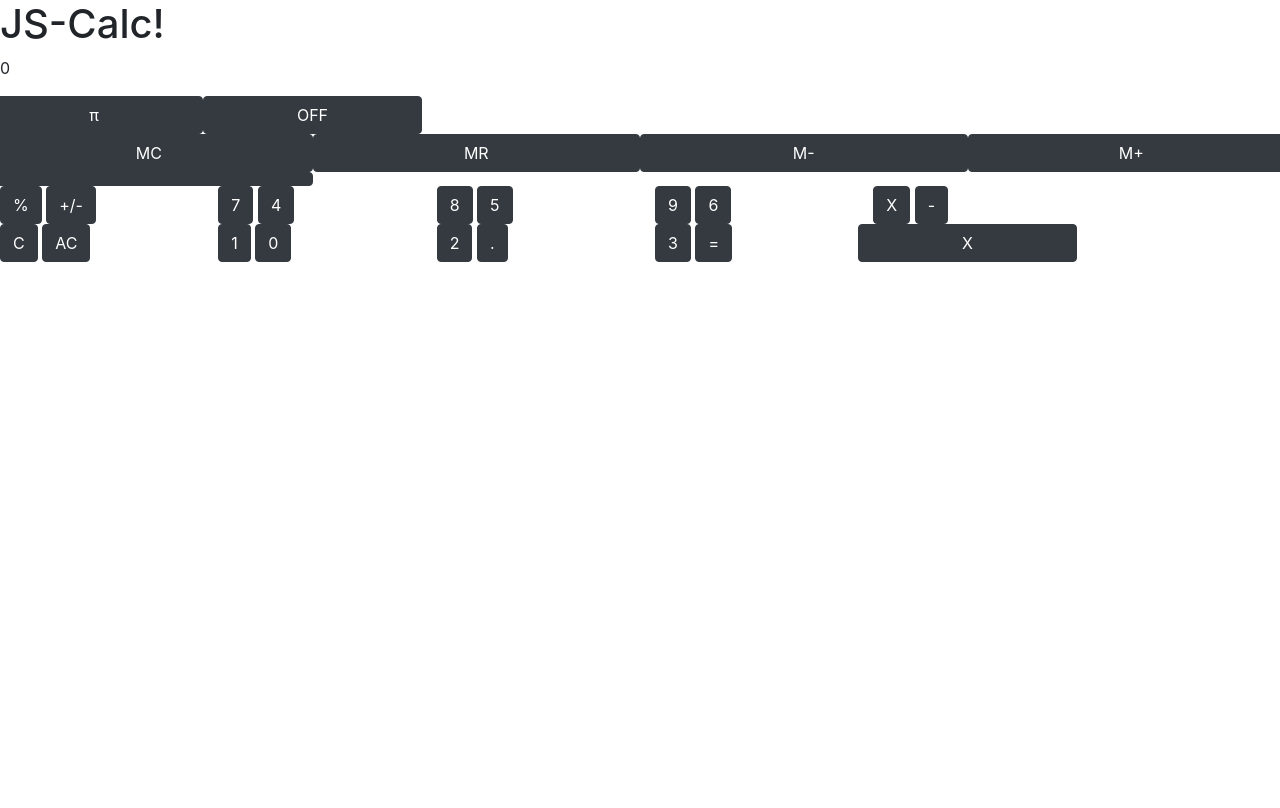
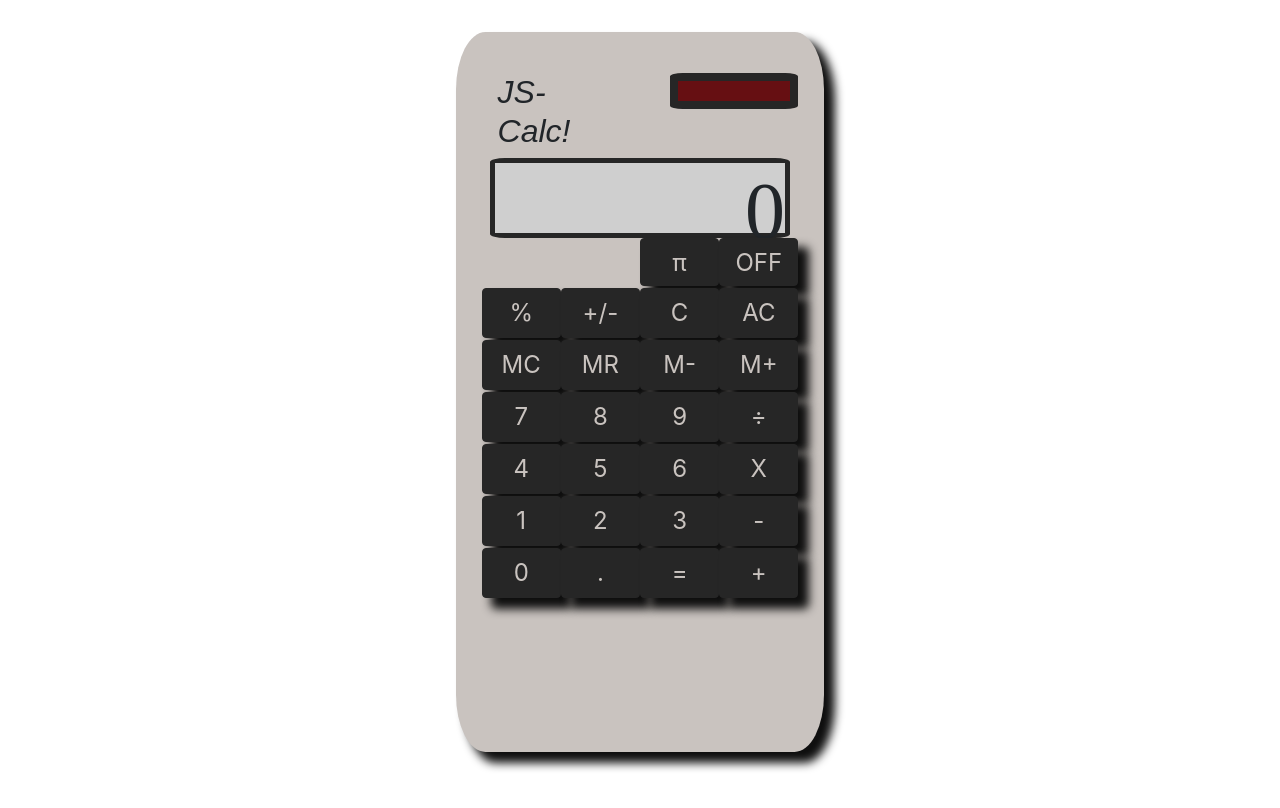
Before and after one commit to srsexton94/calculator-client, a website built with webpack: page index.html in a window 1280 px wide. Built offline with nearby package versions, Linux system fonts and the light colour scheme.

Commit message:
Works on Styling

```diff
--- a/assets/styles/index.scss
+++ b/assets/styles/index.scss
@@ -1,110 +1,96 @@
 @import '~bootstrap/scss/bootstrap';
 
-// #calculator {
-//   background-color: #C9C3BF;
-//   width: 30vw;
-//   height: 45vw;
-//   margin: auto;
-//   margin-top: 5vw;
-//   margin-bottom: 10vw;
-//   padding: 2vw;
-//   border-style: solid;
-//   border-width: 2px;
-//   border-radius: 8%;
-//   box-shadow: 10px 10px 10px 1px #0F0F0F;
-// }
-//
-// #cap {
-//   display: flex;
-//   flex-direction: row;
-//   justify-content: center;
-//   align-items: center;
-// }
-// h1 {
-//   font-family: "IBM Plex Mono", sans-serif;
-//   font-size: 2.5vw;
-//   font-style: italic;
-//   margin-right: 3vw;
-// }
-//
-// #solar-panel {
-//   width: 12vw;
-//   height: 2.5vw;
-//   background-color: #660F12;
-//   border-style: solid;
-//   border-width: 0.5vw;
-//   border-radius: 10%;
-//   margin-left: 1vw;
-//   border-color: #262626;
-// }
-// #solar-panel:hover {
-//   animation-name: solar;
-//   animation-duration: 3s;
-// }
-// @keyframes solar {
-//   0%{ background-color: #660F12; }
-//   20%{ background-color: #B21A1F; }
-//   40%{ background-color: #660F12; }
-//   60%{ background-color: #B21A1F; }
-//   80%{ background-color: #660F12; }
-//   100%{ background-color: #B21A1F; }
-// }
-//
-// #display {
-//   display: block;
-//   margin: auto;
-//   height: 6vw;
-//   width: 25vw;
-//   border-style: solid;
-//   border-width: 1.5vw;
-//   border-radius: 5%;
-//   border-color: #262626;
-//   font-size: 15vh;
-//   font-family: "VT323", block;
-//   text-align: right;
-// }
-//
-// #buttons {
-//   position: relative;
-//   left: 1.5vw;
-//   bottom: 1vh;
-// }
-// .btn {
-//   height: 5vw;
-//   width: 5vw;
-//   font-size: 3vh;
-//   border-style: solid;
-//   border-radius: 15%;
-//   border-width: 1px;
-//   box-shadow: 1px 1px 10px #262626;
-//   color: #EADFD0;
-//   margin-bottom: 2px;
-//   background-color: #262626;
-// }
-// .memory {
-//   background-color: #438D9E;
-// }
-// .controls {
-//   background-color: #823639;
-// }
-// .top {
-//   height: 2vw;
-//   position: relative;
-//   left: 16vw;
-//   background-color: #262626;
-// }
-// #plus {
-//   position: absolute;
-//   height: 10vw;
-// }
-//
-//
-// .memory:active {
-//   background-color: #346F7C;
-// }
-// .controls:active {
-//   background-color: #562426;
-// }
-// .top:active, .operators:active, .numbers:active {
-//   background-color: #161616;
-// }
+$calc-color: #c9c3bf;
+$display: #cfcfcf;
+$border: #262626;
+$hover: #b21a1f;
+$memory: #438d9e;
+$solar: #660f12;
+$shadow: 10px 10px 10px 1px #0f0f0f;
+
+h1 {
+  font-family: 'IBM Plex Mono', sans-serif;
+  font-size: 2em;
+  font-style: italic;
+  margin-left: .5em;
+  margin-top: 5%;
+}
+
+.btn {
+  background-color: $border;
+  border-color: $border;
+  box-shadow: $shadow;
+  color: $calc-color;
+  font-size: 3vh;
+  height: 5vh;
+  margin-bottom: 2px;
+  width: 5vw;
+}
+
+.calculator {
+  background-color: $calc-color;
+  border-color: $border;
+  border-radius: 8%;
+  box-shadow: $shadow;
+  height: 90vh;
+  margin: 2em auto 5em;
+  padding: 2vw;
+  width: 23em;
+}
+
+.cap {
+  display: flex;
+  flex-flow: row nowrap;
+}
+
+.display {
+  background-color: $display;
+  border: 5px solid $border;
+  border-radius: 5%;
+  font-family: 'VT323', block;
+  font-size: 5em;
+  height: 1em;
+  margin: auto;
+  text-align: right;
+  width: 3.75em;
+}
+
+.keypad {
+  bottom: 1vh;
+  left: 1.5vw;
+  width: 80;
+
+  .top-btn {
+    height: 2em;
+  }
+
+  .main-btn {
+    height: 10%;
+    width: 10%;
+  }
+}
+
+.solar {
+  background-color: $solar;
+  border: .5em solid $border;
+  border-radius: 10%;
+  border-width: .5em;
+  height: 2.25em;
+  margin: 5% 0 0 3.25em;
+  margin-right: 0;
+  width: 8em;
+
+  :hover {
+    animation-duration: 3s;
+    animation-name: solar-hover;
+  }
+}
+
+@keyframes solar-hover {
+  0% { background-color: $solar; }
+  20% { background-color: $hover; }
+  40% { background-color: $solar; }
+  60% { background-color: $hover; }
+  80% { background-color: $solar; }
+  100% { background-color: $hover; }
+}
--- a/index.html
+++ b/index.html
@@ -1,7 +1,7 @@
 <!DOCTYPE html>
 <html>
     <head>
-      <title>Example</title>
+      <title>Calculator</title>
       <meta name="viewport" content="width=device-width, initial-scale=1">
 
       <!-- Do not add `link` tags-->
@@ -15,65 +15,42 @@
       <div id="calculator" class="calculator">
         <div id="cap" class="cap">
           <h1>JS-Calc!</h1>
-          <div id=solar-panel></div>
+          <div id=solar class="solar"></div>
         </div>
 
-        <div id="display">
-          <p>0</p>
-        </div>
+        <h2 id="display" class="display">0</h2>
 
-        <div id="buttons" class="cointainer">
-          <div id="top" class="top row">
-            <button id="pi" class="pi col-2 btn btn-dark">π</button>
-            <button id="off" class="off col-2 btn btn-dark">OFF</button>
+        <div id="keypad" class="keypad container">
+          <div id="top" class="row">
+            <div class="col-6"></div>
+            <button id="pi" class="top-btn col-3 btn btn-dark">π</button>
+            <button id="off" class="top-btn col-3 btn btn-dark">OFF</button>
           </div>
-          <div id="memory-row" class="row">
-            <button id="memory-clear" class="memory col-3 btn btn-dark">MC</button>
-            <button id="memory-recall" class="memory col-3 btn btn-dark">MR</button>
-            <button id="memory-minus" class="memory col-3 btn btn-dark">M-</button>
-            <button id="memory-plus" class="memory col-3 btn btn-dark">M+</button>
-            <button id="divide" class="operator col-3 btn btn-dark"></button>
-          </div>
-          <div id="middle-two" class="row">
-            <div class="col-2">
-              <button id="percent" class="operator btn btn-dark">%</button>
-              <button id="pos-neg" class="operator btn btn-dark">+/-</button>
-            </div>
-            <div class="col-2">
-              <button id="seven" class="number btn btn-dark">7</button>
-              <button id="four" class="number btn btn-dark">4</button>
-            </div>
-            <div class="col-2">
-              <button id="eight" class="number btn btn-dark">8</button>
-              <button id="five" class="number btn btn-dark">5</button>
-            </div>
-            <div class="col-2">
-              <button id="nine" class="number btn btn-dark">9</button>
-              <button id="six" class="number btn btn-dark">6</button>
-            </div>
-            <div class="col-2">
-              <button id="multiply" class="operator btn btn-dark">X</button>
-              <button id="subtract" class="operator btn btn-dark">-</button>
-            </div>
-          </div>
-          <div id="bottom-two" class="row">
-            <div class="col-2">
-              <button id="clear" class="clearing btn btn-dark">C</button>
-              <button id="all-clear" class="clearing btn btn-dark">AC</button>
-            </div>
-            <div class="col-2">
-              <button id="one" class="number btn btn-dark">1</button>
-              <button id="zero" class="number btn btn-dark">0</button>
-            </div>
-            <div class="col-2">
-              <button id="two" class="number btn btn-dark">2</button>
-              <button id="decimal" class="number btn btn-dark">.</button>
-            </div>
-            <div class="col-2">
-              <button id="three" class="number btn btn-dark">3</button>
-              <button id="equal" class="number btn btn-dark">=</button>
-            </div>
-            <button id="add" class="operator col-2 btn btn-dark">X</button>
+          <div class="row">
+            <button id="percent" class="main-btn col-3 btn btn-dark">%</button>
+            <button id="pos-neg" class="main-btn col-3 btn btn-dark">+/-</button>
+            <button id="clear" class="main-btn col-3 btn btn-dark">C</button>
+            <button id="all-clear" class="main-btn col-3 btn btn-dark">AC</button>
+            <button id="memory-clear" class="main-btn memory col-3 btn btn-primary">MC</button>
+            <button id="memory-recall" class="main-btn memory col-3 btn btn-primary">MR</button>
+            <button id="memory-minus" class="main-btn memory col-3 btn btn-primary">M-</button>
+            <button id="memory-plus" class="main-btn memory col-3 btn btn-primary">M+</button>
+            <button id="seven" class="main-btn col-3 btn btn-dark">7</button>
+            <button id="eight" class="main-btn col-3 btn btn-dark">8</button>
+            <button id="nine" class="main-btn col-3 btn btn-dark">9</button>
+            <button id="divide" class="main-btn col-3 btn btn-dark">÷</button>
+            <button id="four" class="main-btn col-3 btn btn-dark">4</button>
+            <button id="five" class="main-btn col-3 btn btn-dark">5</button>
+            <button id="six" class="main-btn col-3 btn btn-dark">6</button>
+            <button id="multiply" class="main-btn col-3 btn btn-dark">X</button>
+            <button id="one" class="main-btn col-3 btn btn-dark">1</button>
+            <button id="two" class="main-btn col-3 btn btn-dark">2</button>
+            <button id="three" class="main-btn col-3 btn btn-dark">3</button>
+            <button id="subtract" class="main-btn col-3 btn btn-dark">-</button>
+            <button id="zero" class="main-btn col-3 btn btn-dark">0</button>
+            <button id="decimal" class="main-btn col-3 btn btn-dark">.</button>
+            <button id="equal" class="main-btn col-3 btn btn-dark">=</button>
+            <button id="add" class="main-btn col-3 btn btn-dark">+</button>
           </div>
         </div>
       </div>
```
